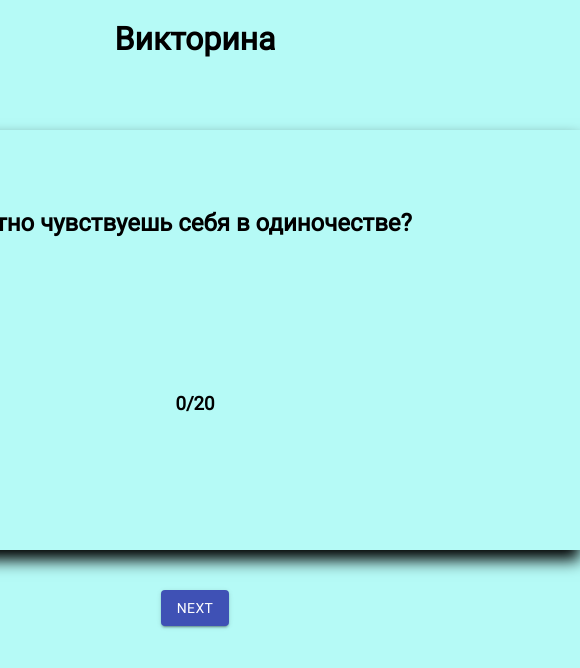
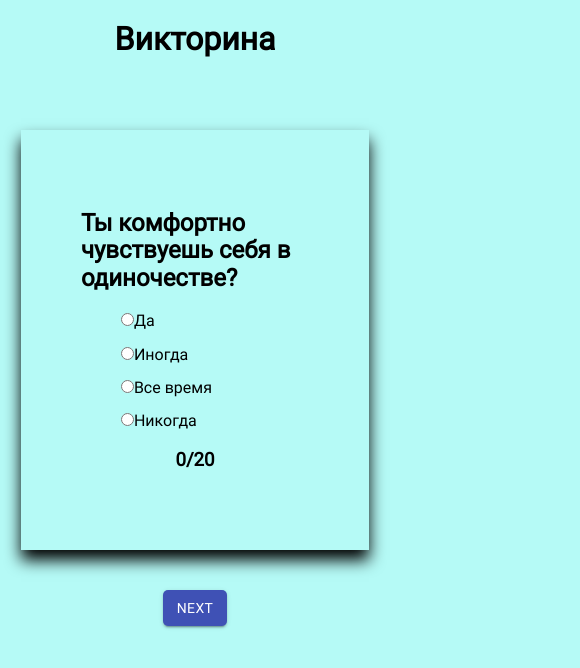
Before and after one commit to victorinaPeaksoft/Victorina_Project, a React app: page /question in a window 390 px wide. Shown: the top 668 px of the page, 580 px wide, since content can reach past the window. Built offline with nearby package versions, Linux system fonts and the light colour scheme.

Commit message:
adaptive design

```diff
--- /dev/null
+++ b/src/App.jsx
@@ -0,0 +1,4 @@
+import React from "react";
+
+
+export default App;
--- a/src/components/Home/home.less
+++ b/src/components/Home/home.less
@@ -4,7 +4,8 @@ body {
 
 .Home {
   margin: 0 auto;
-  width: 800px;
+  width: 90%;
+  height: 40%;
   background-color: rgb(150, 240, 234);
   box-shadow: 0 10px 20px rgb(0 0 0 / 70%);
   transition: 0.5s ease-in-out;
@@ -20,3 +21,8 @@ body {
   text-align: center;
   flex-direction: column;
 }
+@media (max-width: 420px) {
+  .Home{
+    width: 100%;
+  }
+}
--- a/src/components/Question/Question.less
+++ b/src/components/Question/Question.less
@@ -9,8 +9,8 @@
     .content {
       padding: 60px;
       box-shadow: 0 10px 15px rgb(0, 0, 0);
-      width: 650px;
-      height: 300px;
+      width: 70%;
+      height: 100%;
     }
 
     .btn_controllers {
@@ -27,9 +27,52 @@
       margin-top: 15px;
     }
 
-    .submit {
-      margin-left: 50px;
+    // .submit {
+    //   margin-left: 50px;
+    // }
+  }
+
+  @media (max-width: 420px) {
+    .container {
+      display: flex;
+      justify-content: center;
+      align-items: center;
+      flex-direction: column;
+      margin-top: 50px;
+
+      .content {
+        padding: 60px;
+        box-shadow: 0 10px 15px rgb(0, 0, 0);
+        width: 70%;
+        height: 100%;
+      }
+      Button{
+        display: flex;
+        justify-content: center;
+        align-items: center;
+        margin: 0 auto;
+        // width: 70%;
+        margin-bottom: 10px;
+        border-radius: 5px;
+
+      }
+
+      // .btn_controllers {
+      //   margin-top: 40px;
+      // }
+
+      // .second_main {
+      //   text-align: left;
+      // }
+
+      // li {
+      //   list-style: none;
+      //   text-align: left;
+      //   margin-top: 15px;
+      // }
+
+      // .submit {
+      //   margin-left: 50px;
+      // }
     }
   }
-
-// }
--- a/src/components/Question/index.jsx
+++ b/src/components/Question/index.jsx
@@ -2,7 +2,6 @@ import React from "react";
 import { useSelector, useDispatch } from "react-redux";
 import { Link } from "react-router-dom";
 import { Button } from "@material-ui/core";
-import Container from "@material-ui/core/Container";
 import { set_temperament, nextClickOne } from "../../store/actions/index.js";
 import { InputRadio } from "./InputRadio/index.jsx";
 import { onCheck } from "../../store/actions/index";
@@ -22,7 +21,6 @@ const Question = () => {
   };
 
   return (
-    <Container fixed>
     <div className="container">
       <div className="content">
         <div className="single_question">
@@ -68,7 +66,6 @@ const Question = () => {
         )}
       </div>
     </div>
-    </Container>
 
   );
 };
--- a/src/components/Result/Result.less
+++ b/src/components/Result/Result.less
@@ -21,8 +21,25 @@
     justify-content: center;
     align-items: center;
     margin: 0 auto;
-    width: 350px;
+    width: 70%;
     margin-bottom: 10px;
     border-radius: 20px;
   }
 }
+
+@media (max-width:420px) {
+  .result_main{
+    width: 90%;
+  }
+  Button{
+    display: flex;
+    justify-content: center;
+    align-items: center;
+    margin: 0 auto;
+    width: 70%;
+    margin-bottom: 10px;
+    border-radius: 20px;
+
+  }
+
+}
--- a/src/components/Result/index.jsx
+++ b/src/components/Result/index.jsx
@@ -20,7 +20,7 @@ export const Result = () => {
   const fleg = Math.floor((choleric * 100) / data.length);
 
   return (
-    <Container fixed>
+    // <Container fixed>
     <div className="result_main">
       <div className="result_container">
         <h1>Ваша результат</h1>
@@ -47,7 +47,7 @@ export const Result = () => {
         </Button>
       </Link>
     </div>
-    </Container>
+    // </Container>
 
   );
 };
--- a/src/index.jsx
+++ b/src/index.jsx
@@ -4,8 +4,9 @@ import Layout from "./components/Layout/index.jsx";
 import { BrowserRouter } from "react-router-dom";
 import { Provider } from "react-redux";
 import { createStore } from "redux";
+import Container from "@material-ui/core/Container";
+
 import rootReducers from "./store/reducers/index.js";
-import Container from "@material-ui/core/Container";
 import "./styles/style.css";
 import "./styles/less.less";
 import "./styles/scss.scss";
@@ -24,6 +25,7 @@ const App = () => (
   </div>
 );
 
+
 render(
   <React.StrictMode>
     <BrowserRouter>
```
Also changed, not shown: src/styles/less.less (line endings or trailing spaces). Lines whose indentation alone changed are shown as unchanged.
